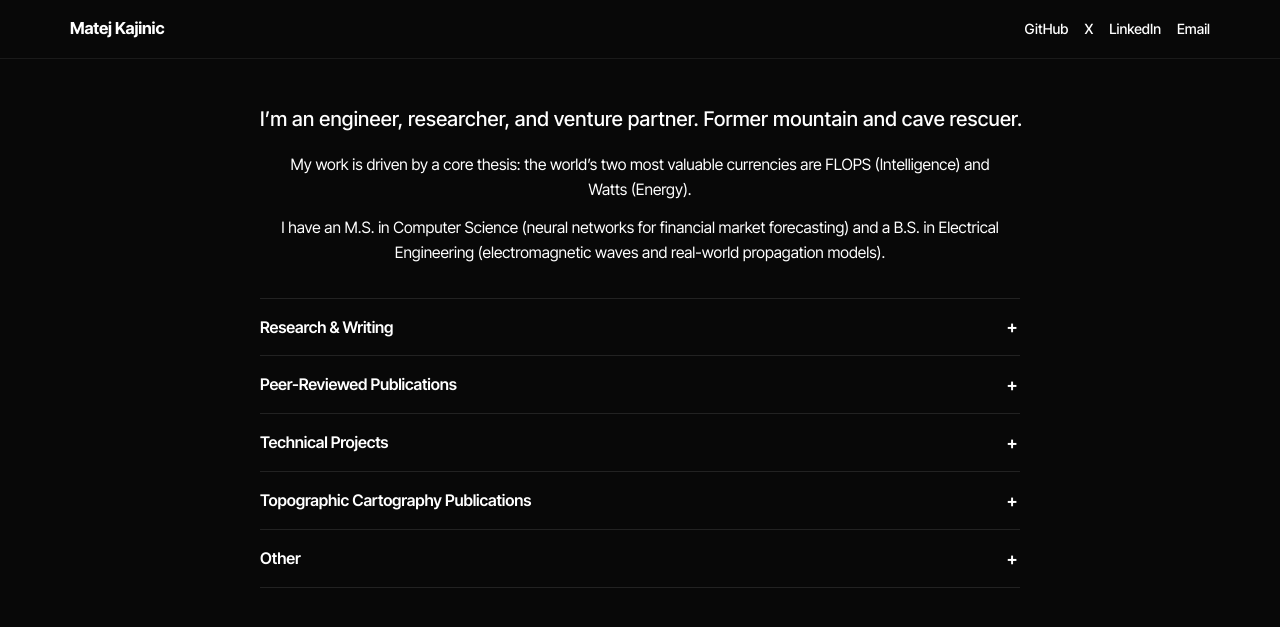
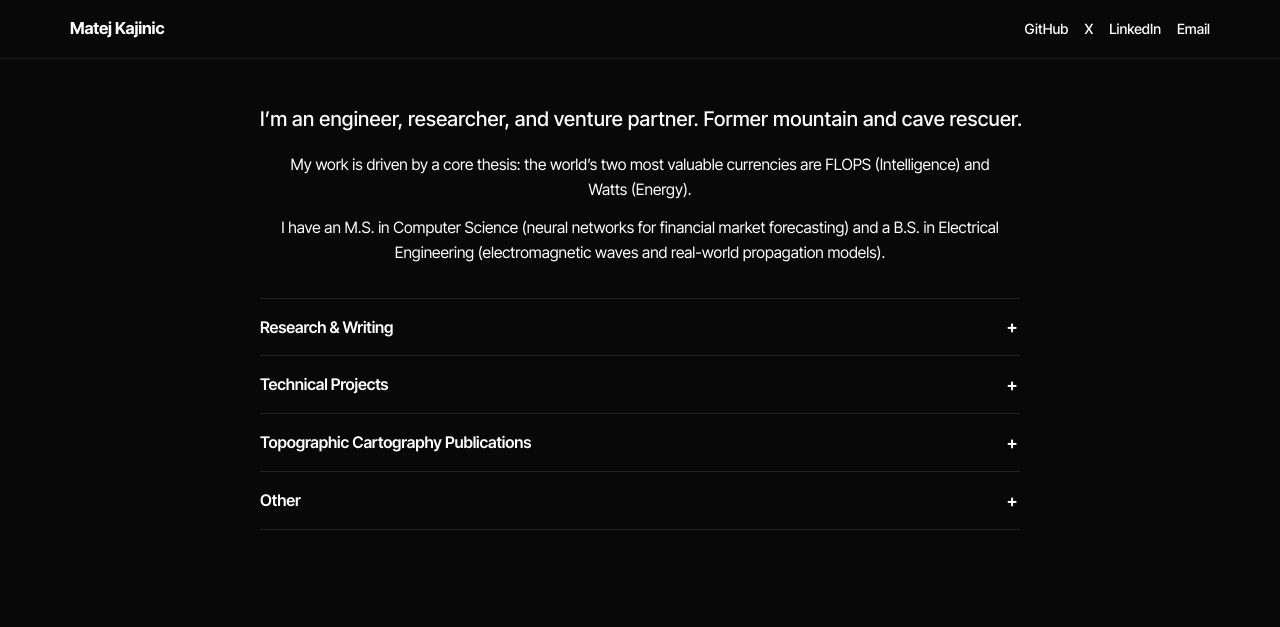
Before and after one commit to matejkajinic/matejkajinic.github.io, a Jekyll site: the page built from index.md, in a window 1280 px wide. Shown: the top 627 px of the page. Built offline with Jekyll 4.4.1, drawn with Linux system fonts in a browser that asks for light colours.

Commit message:
Update Research

```diff
--- a/index.md
+++ b/index.md
@@ -21,12 +21,6 @@ description: Engineer, researcher, and venture partner working on AI systems and
     <li><strong>Economics of GPU</strong> <em>(Internal Paper, April 2024)</em><br><span class="item-subline">Financial models and analysis of GPU cloud economics and market dynamics.</span></li>
     <li><strong>The Economics of Intelligence</strong> <em>(Internal Paper, March 2024)</em><br><span class="item-subline">Detailed research on chip supply chain, bottlenecks, and predictions for GPU needs in the near and mid-term future.</span></li>
     <li><strong>Application of Neural Networks for Forecasting Financial Market Trends</strong> <em>(Master's Thesis, July 2021)</em><br><span class="item-subline">Built recurrent neural networks (RNN) with long short-term memory (LSTM) for predicting market trends.</span></li>
-  </ul>
-</details>
-
-<details class="section">
-  <summary>Peer-Reviewed Publications</summary>
-  <ul>
     <li><strong><a href="https://www.researchgate.net/publication/333340116_Educational_Simulation_Tools_for_Radio_Wave_Propagation_Models">Educational Simulation Tools for Radio Wave Propagation Models</a></strong><br><span class="item-subline"><em>International Journal of Education and Information Technologies</em>, Volume 13, 2019.</span></li>
     <li><strong><a href="https://ieeexplore.ieee.org/document/8910093">Simulation of Radio Wave Propagation Models on 800 MHz and 1.8 GHz in the City of Dubrovnik</a></strong><br><span class="item-subline">2018 2nd European Conference on Electrical Engineering and Computer Science (EECS), IEEE, 2018.</span></li>
   </ul>
--- a/preview.html
+++ b/preview.html
@@ -43,12 +43,6 @@
             <li><strong>Economics of GPU</strong> <em>(Internal Paper, April 2024)</em><br><span class="item-subline">Financial models and analysis of GPU cloud economics and market dynamics.</span></li>
             <li><strong>The Economics of Intelligence</strong> <em>(Internal Paper, March 2024)</em><br><span class="item-subline">Detailed research on chip supply chain, bottlenecks, and predictions for GPU needs in the near and mid-term future.</span></li>
             <li><strong>Application of Neural Networks for Forecasting Financial Market Trends</strong> <em>(Master's Thesis, July 2021)</em><br><span class="item-subline">Built recurrent neural networks (RNN) with long short-term memory (LSTM) for predicting market trends.</span></li>
-          </ul>
-        </details>
-
-        <details class="section">
-          <summary>Peer-Reviewed Publications</summary>
-          <ul>
             <li><strong><a href="https://www.researchgate.net/publication/333340116_Educational_Simulation_Tools_for_Radio_Wave_Propagation_Models">Educational Simulation Tools for Radio Wave Propagation Models</a></strong><br><span class="item-subline"><em>International Journal of Education and Information Technologies</em>, Volume 13, 2019.</span></li>
             <li><strong><a href="https://ieeexplore.ieee.org/document/8910093">Simulation of Radio Wave Propagation Models on 800 MHz and 1.8 GHz in the City of Dubrovnik</a></strong><br><span class="item-subline">2018 2nd European Conference on Electrical Engineering and Computer Science (EECS), IEEE, 2018.</span></li>
           </ul>
```
Also changed, not shown: README.md.
